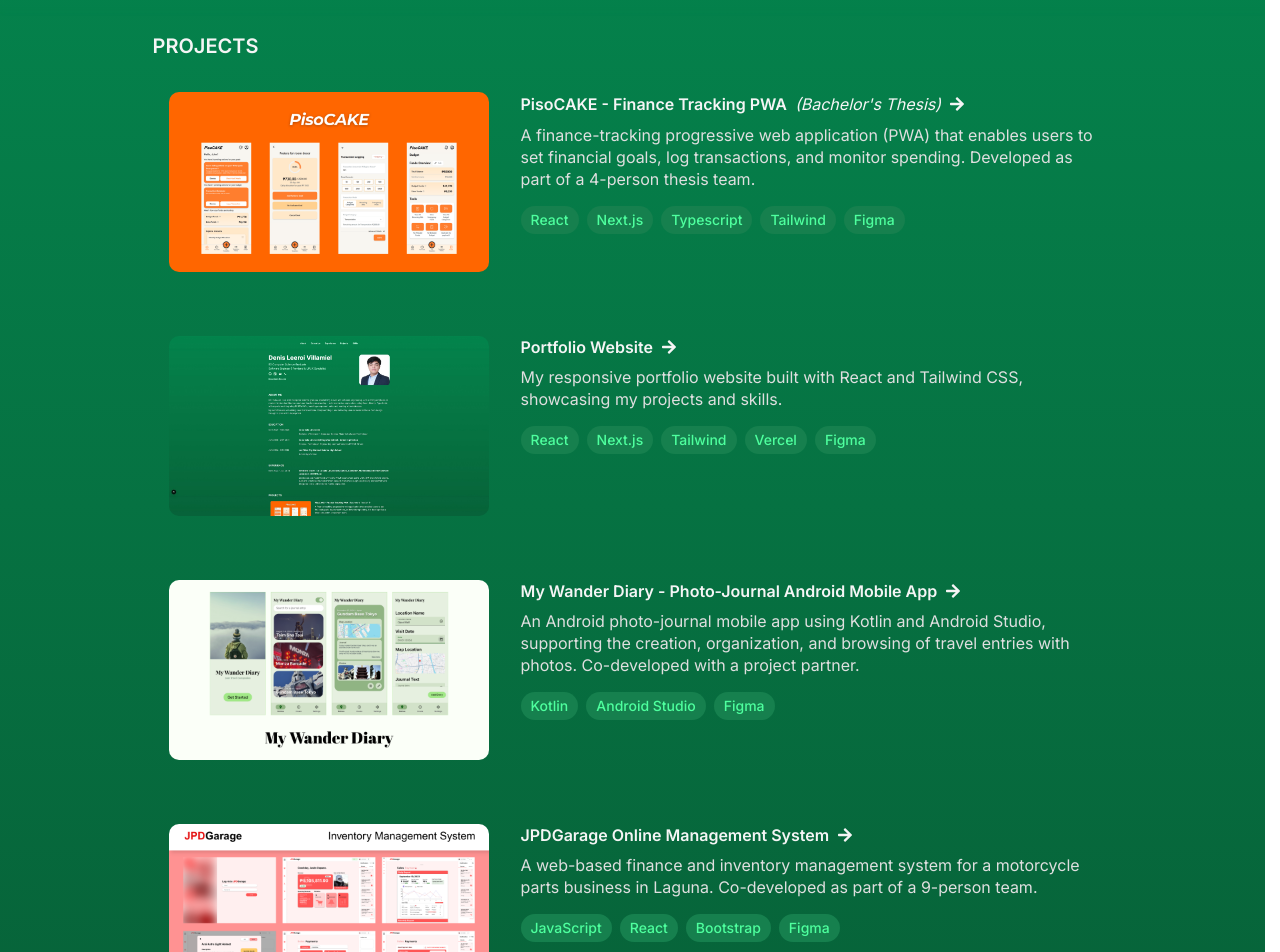
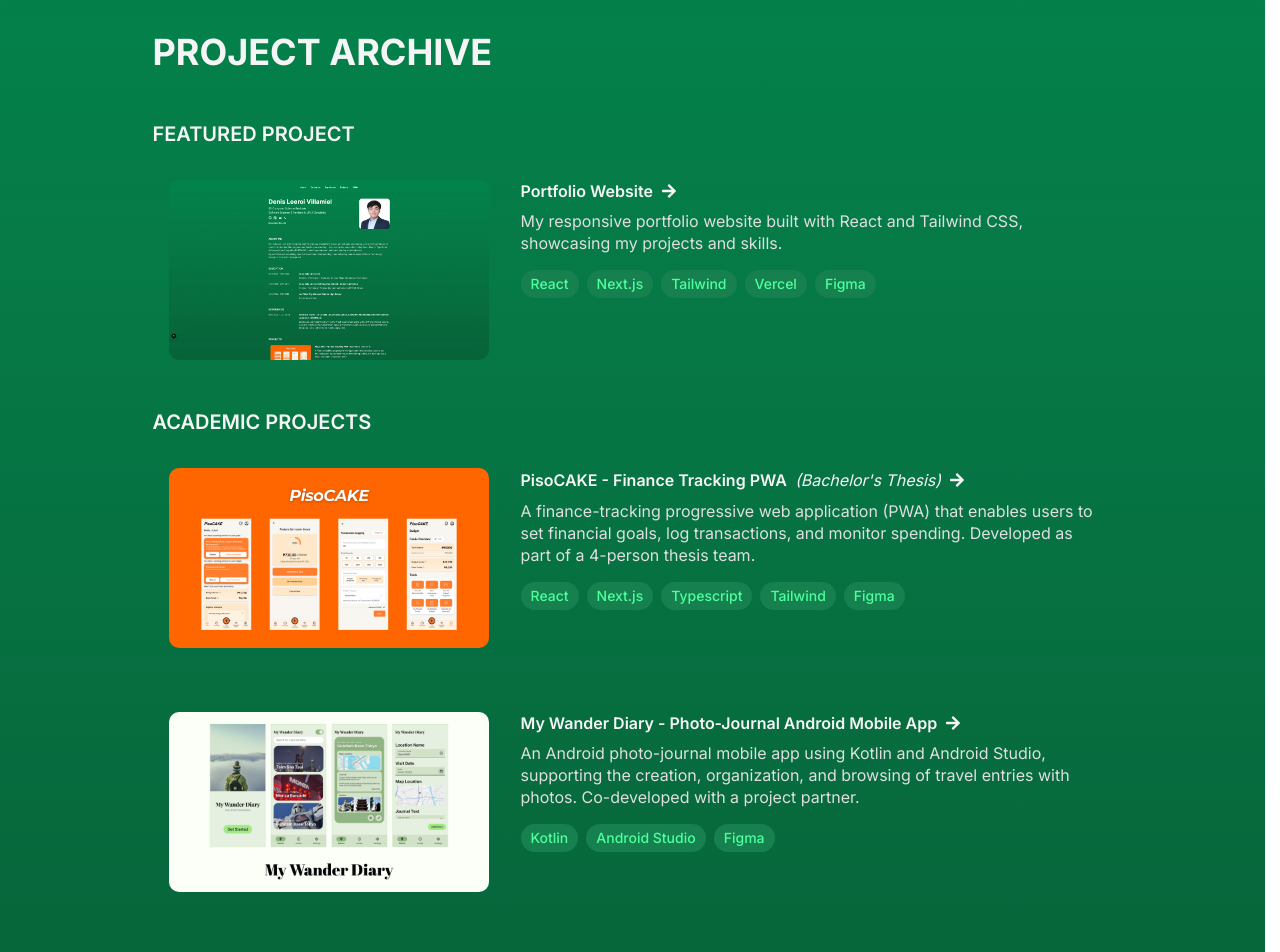
Before and after one commit to dlv66/PortfolioWebsite, a Next.js app: page /projects in a window 1280 px wide. Shown: the part 100-1052 px from the top of the page. Built offline with nearby package versions, Linux system fonts and the light colour scheme.

Commit message:
style: separate projects by category in project page

```diff
--- a/app/projects/components/ProjectsAll.jsx
+++ b/app/projects/components/ProjectsAll.jsx
@@ -2,15 +2,40 @@ import ProjectCard from "./ProjectCard.jsx";
 import { projects } from "../projectsData.js";
 
 export default function ProjectsAllContent() {
+    const featuredProjects = projects.filter((project) => project.category === "featured");
+    const academicProjects = projects.filter((project) => project.category === "academic");
+    const personalProjects = projects.filter((project) => project.category === "personal");
+
     return (
-        <div className="flex min-w-0 flex-col gap-4 py-4 text-[#DFDFDF]">
-            <h1 className="text-xl font-semibold text-[#F5F5F5]">PROJECTS</h1>
+        <div className="flex min-w-0 flex-col gap-8 py-4 text-[#DFDFDF]">
+            <h1 className="text-4xl font-bold pb-4 text-[#F5F5F5]">PROJECT ARCHIVE</h1>
 
-            <div className="flex flex-col gap-8">
-                {projects.map((project) => (
-                    <ProjectCard key={project.slug} project={project} />
-                ))}
-            </div>
+            <section className="flex flex-col gap-4">
+                <h2 className="text-xl font-semibold text-[#F5F5F5]">FEATURED PROJECT</h2>
+                <div className="flex flex-col gap-8">
+                    {featuredProjects.map((project) => (
+                        <ProjectCard key={project.slug} project={project} />
+                    ))}
+                </div>
+            </section>
+
+            <section className="flex flex-col gap-4">
+                <h2 className="text-xl font-semibold text-[#F5F5F5]">ACADEMIC PROJECTS</h2>
+                <div className="flex flex-col gap-8">
+                    {academicProjects.map((project) => (
+                        <ProjectCard key={project.slug} project={project} />
+                    ))}
+                </div>
+            </section>
+
+            <section className="flex flex-col gap-4">
+                <h2 className="text-xl font-semibold text-[#F5F5F5]">PERSONAL PROJECTS</h2>
+                <div className="flex flex-col gap-8">
+                    {personalProjects.map((project) => (
+                        <ProjectCard key={project.slug} project={project} />
+                    ))}
+                </div>
+            </section>
         </div>
     );
 }
--- a/app/projects/projectsData.js
+++ b/app/projects/projectsData.js
@@ -56,7 +56,7 @@ export const projects = [
     },
     {
         slug: "portfolio-website",
-        category: "personal",
+        category: "featured",
         title: "Portfolio Website",
         thumbnail: portfolioWebsiteThumbnail,
         description:
```
